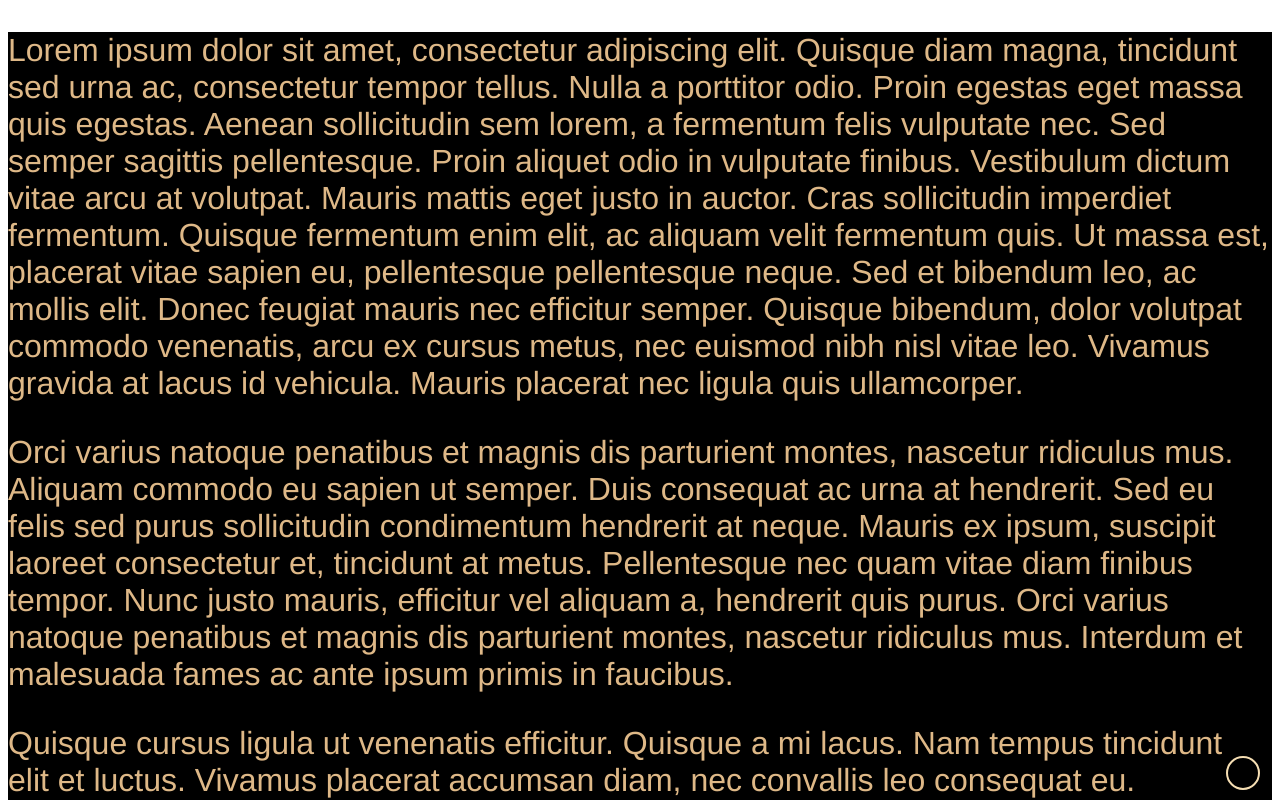
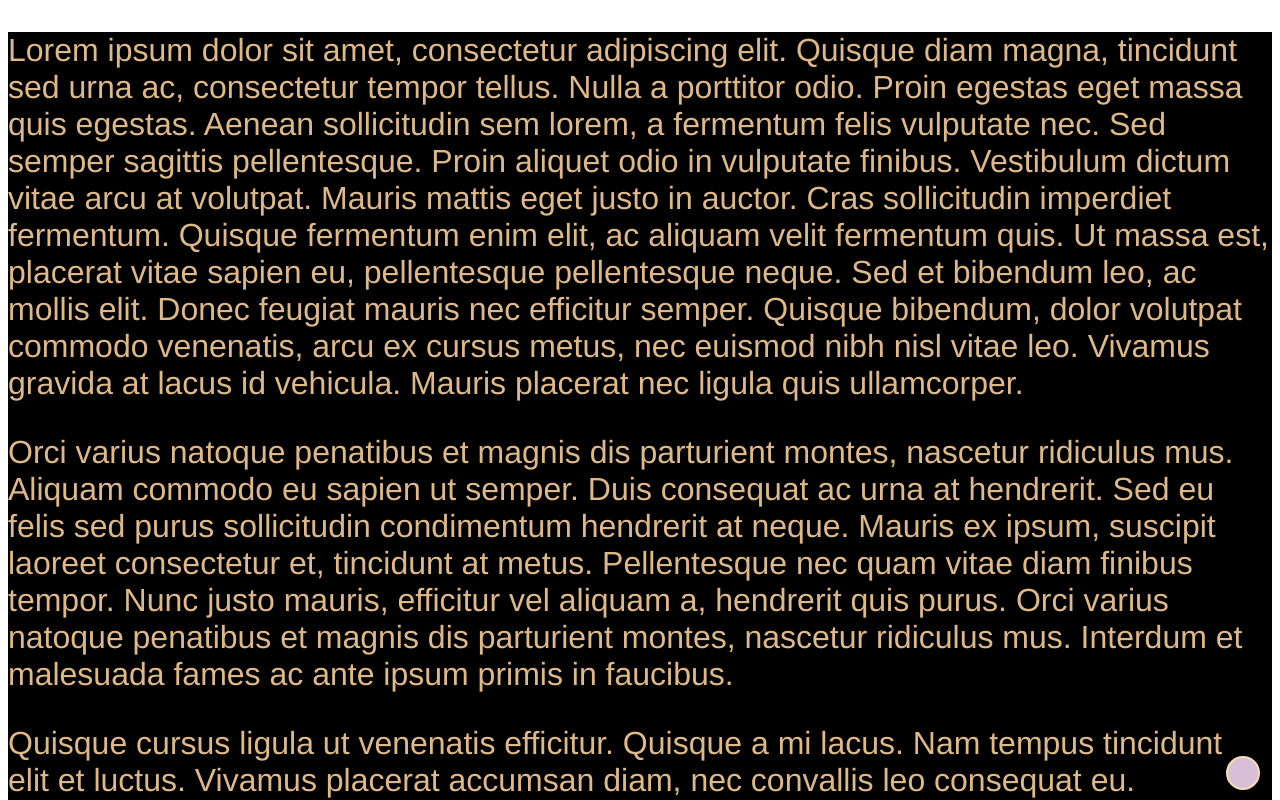
Before and after one commit to alikyusupov/academy, a website: page public/index.html in a window 1280 px wide. Shown: the top 800 px of the page. Drawn offline with Linux system fonts and the light colour scheme; no server answers.

Commit message:
доработка стиля

```diff
--- a/public/index.html
+++ b/public/index.html
@@ -34,7 +34,8 @@
 			align-items: center;
 			border:2px solid wheat;
 			border-radius: 50%;
-			color: white;
+			background-color: thistle;
+			color: grey;
 			width: 30px;
 			height: 30px;
 		}
```
